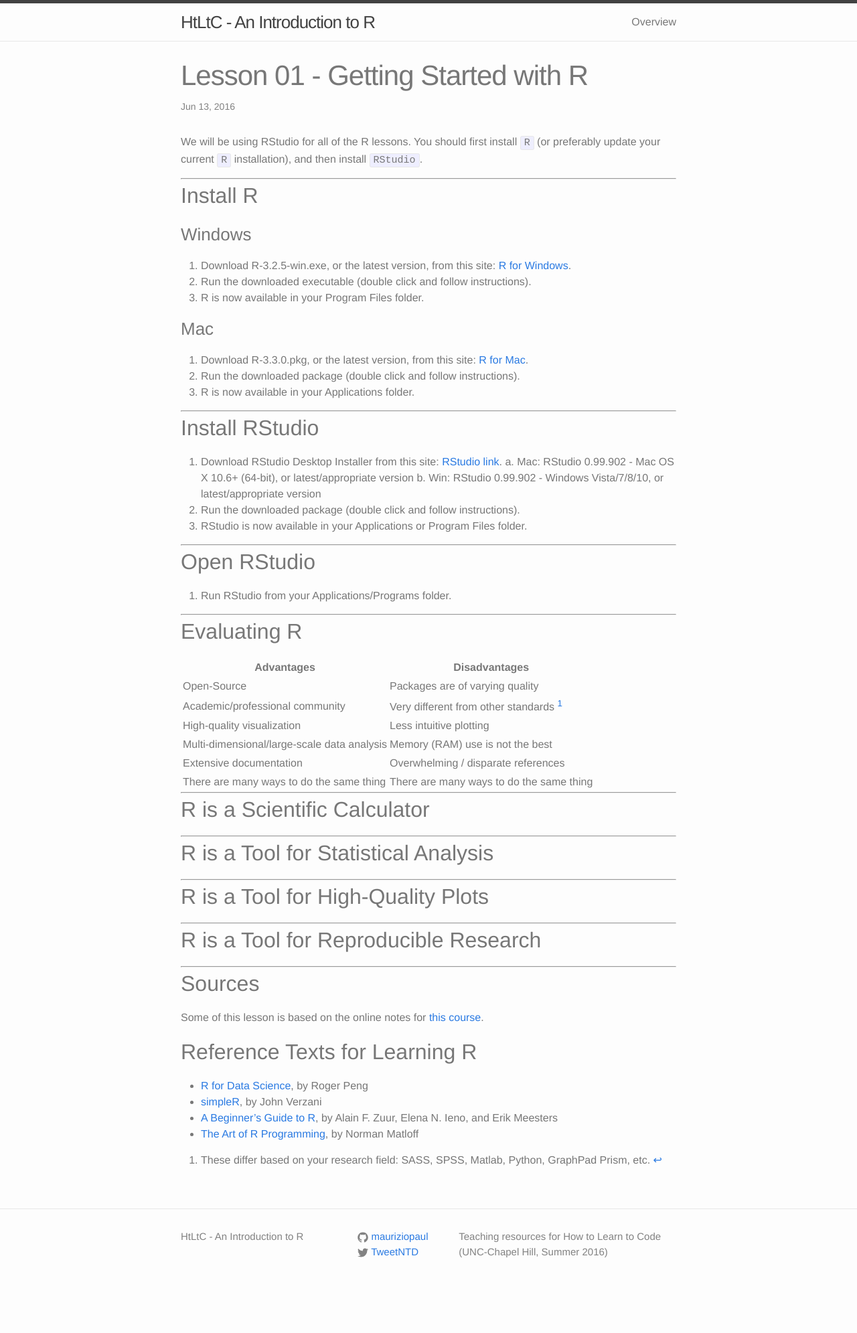
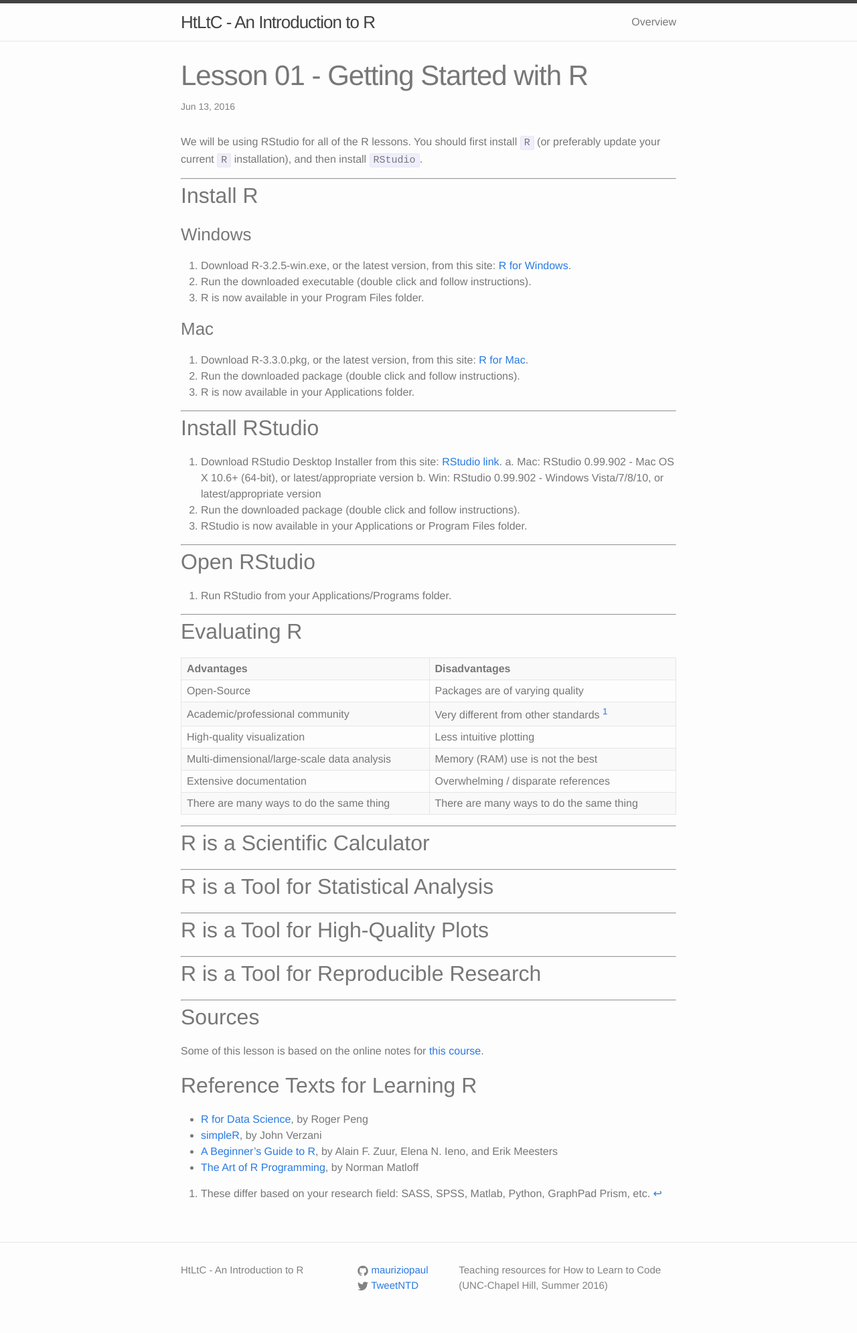
Before and after one commit to mauriziopaul/intro-to-R, a Jekyll site: the page built from _posts/2016-06-13-Lesson-01-intro.md, in a window 1280 px wide. Shown: the whole page at 67% size. Built offline with Jekyll 4.4.1, drawn with Linux system fonts in a browser that asks for light colours; before the commit the page ends 1941 px from its top, so only the background shows below that.

Commit message:
updates to scss

```diff
--- a/_posts/2016-06-13-Lesson-01-intro.md
+++ b/_posts/2016-06-13-Lesson-01-intro.md
@@ -45,14 +45,14 @@
 
 ## Evaluating R
 
-| Advantages       					| Disadvantages    |
-| ------------- 					| -------------|
+| **Advantages**       					| **Disadvantages** |
 | Open-Source					   	| Packages are of varying quality |
 | Academic/professional community	| Very different from other standards [^standards] |
 | High-quality visualization	 	| Less intuitive plotting |
 | Multi-dimensional/large-scale data analysis	| Memory (RAM) use is not the best |
 | Extensive documentation			| Overwhelming / disparate references |
 | There are many ways to do the same thing | There are many ways to do the same thing |
+
 
 
 
--- a/_sass/_base.scss
+++ b/_sass/_base.scss
@@ -25,7 +25,22 @@
     font-kerning: normal;
 }
 
-
+// Tables
+table {
+  margin-bottom: 1rem;
+  width: 100%;
+  border: 1px solid #e5e5e5;
+  border-collapse: collapse;
+}
+td,
+th {
+  padding: .25rem .5rem;
+  border: 1px solid #e5e5e5;
+}
+tbody tr:nth-child(odd) td,
+tbody tr:nth-child(odd) th {
+  background-color: #f9f9f9;
+}
 
 /**
  * Set `margin-bottom` to maintain vertical rhythm
```
